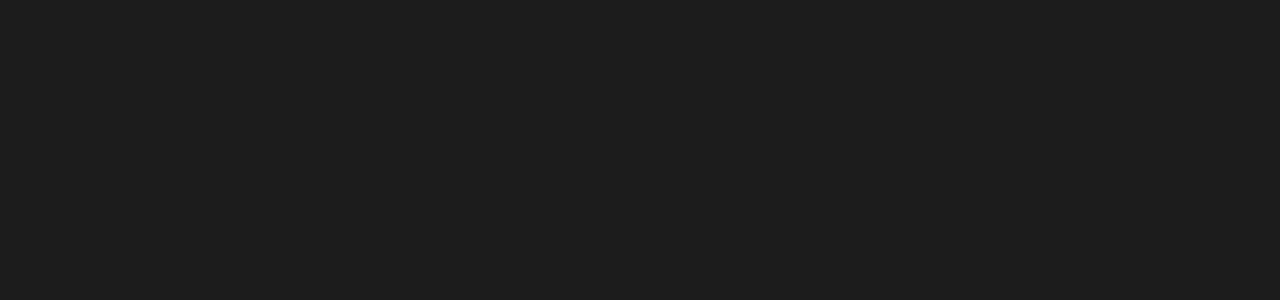
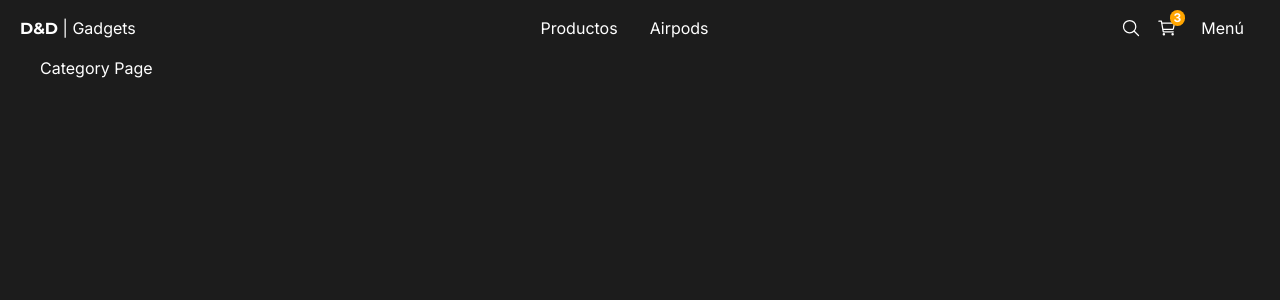
Before and after one commit to Daintz/DyD, a Next.js app: page /category/airpods in a window 1280 px wide. Before the commit this address had no page. Shown: the top 300 px of the page. Built offline with nearby package versions, Linux system fonts and the light colour scheme.

Commit message:
cambios para despliegue

```diff
--- a/src/app/(shop)/category/[id]/page.tsx
+++ b/src/app/(shop)/category/[id]/page.tsx
@@ -1,21 +1,15 @@
-import { notFound } from "next/navigation";
+// import { notFound } from "next/navigation";
 
-interface Props {
-  params: {
-    id: string;
-  };
-};
+// interface Props {
+//   params: {
+//     id: string;
+//   };
+// };
 
-export default async function CategoryPage({params} : Props) {
-  const { id } = await params;
-
-  if (id === "airpods") {
-    notFound();
-  };
-
+export default async function CategoryPage() {
   return (
     <div>
-      <h1>Category Page {id}</h1>
+      <h1>Category Page</h1>
     </div>
   );
 };
```
